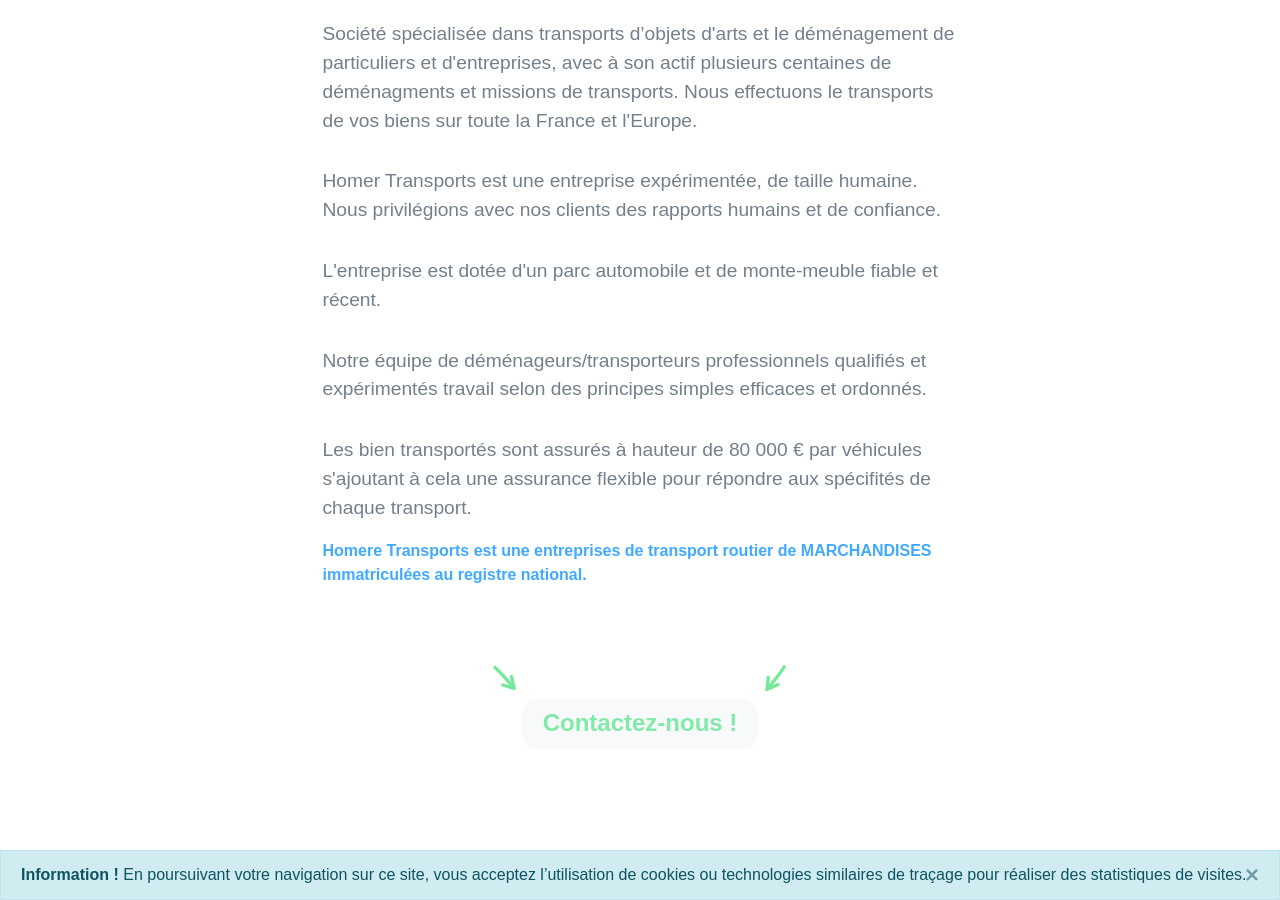
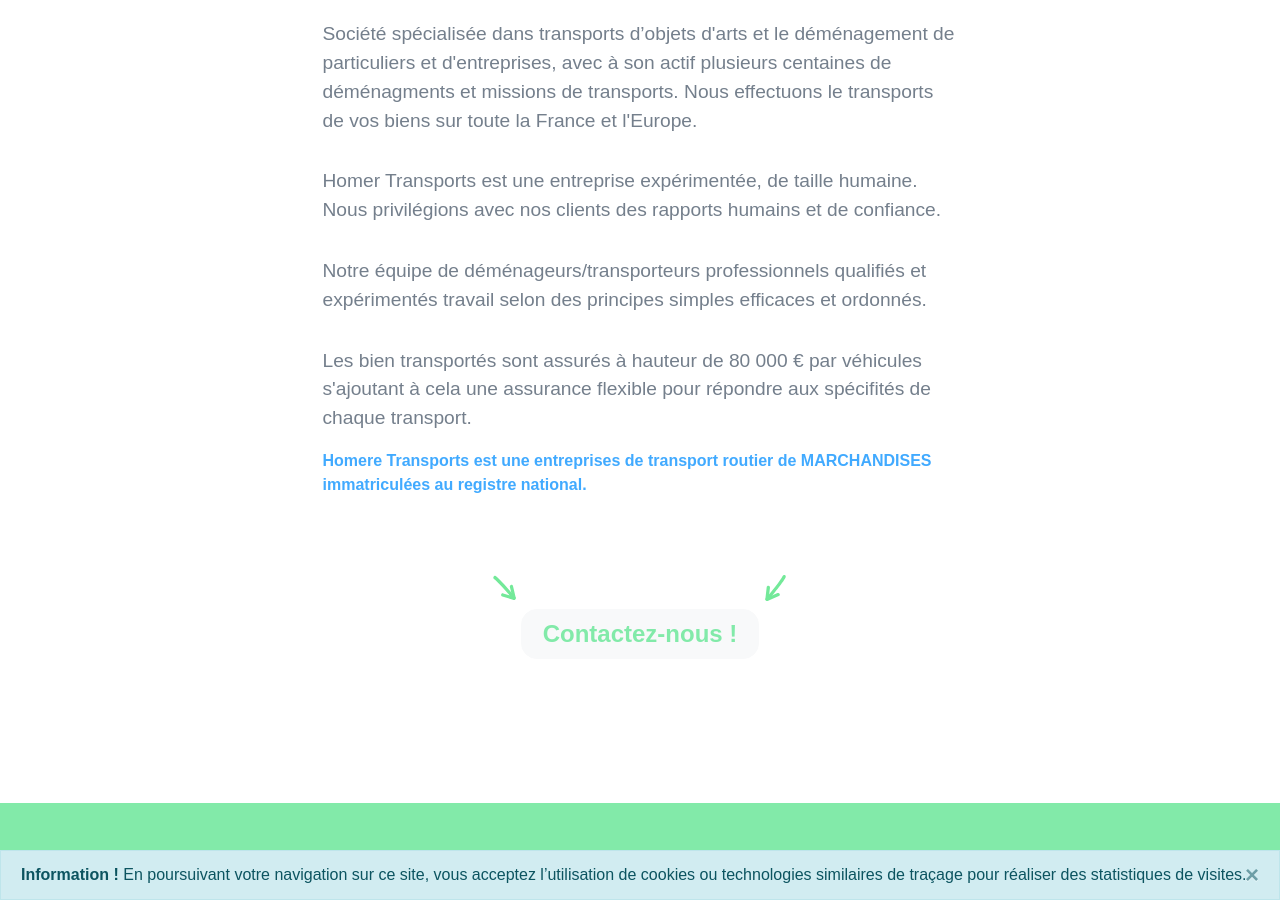
Before and after one commit to benjg19/homere, a Jekyll site: the page built from a-propos.html, in a window 1280 px wide and 900 px high, scrolled down 301 px. Built offline with Jekyll 4.4.1, drawn with Linux system fonts in a browser that asks for light colours; nearby versions of some CDN libraries.

Commit message:
D-none 2 (monte meuble)

```diff
--- a/a-propos.html
+++ b/a-propos.html
@@ -12,7 +12,7 @@
                 <h1>À propos de la société Homere Transports</h1>
                 <p class="color1 p2 pt-3">Société spécialisée dans transports d’objets d'arts et le déménagement de particuliers et d'entreprises, avec à son actif plusieurs centaines de déménagments et missions de transports. Nous effectuons le transports de vos biens sur toute la France et l'Europe.</p>
                 <p class="color1 p2 pt-3">Homer Transports est une entreprise expérimentée, de taille humaine. Nous privilégions avec nos clients des rapports humains et de confiance.</p>
-                <p class="color1 p2 pt-3">L'entreprise est dotée d'un parc automobile et de monte-meuble fiable et récent.</p>
+                <p class="d-none color1 p2 pt-3">L'entreprise est dotée d'un parc automobile et de monte-meuble fiable et récent.</p>
                 <p class="color1 p2 pt-3">Notre équipe de déménageurs/transporteurs professionnels qualifiés et expérimentés travail selon des principes simples efficaces et ordonnés.</p>
                 <p class="color1 p2 pt-3">Les bien transportés sont assurés à hauteur de 80 000 € par véhicules s'ajoutant à cela une assurance flexible pour répondre aux spécifités de chaque transport.</p>
                 <a href="https://www.ecologique-solidaire.gouv.fr/liste-des-entreprises-inscrites-au-registre-electronique-national-des-entreprises-transport-route-et" target="blank"><p class="font3">Homere Transports est une entreprises de transport routier de MARCHANDISES
```
